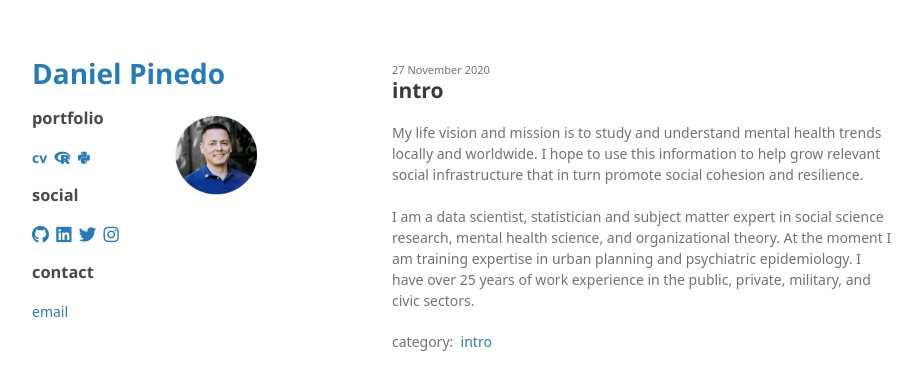
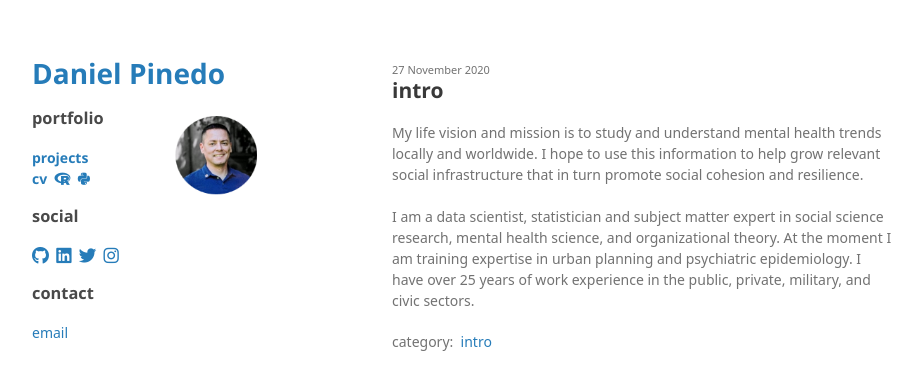
Before and after one commit to odenipinedo/odenipinedo.github.io, a Jekyll site: the page built from index.html, in a window 1280 px wide. Shown: the top 390 px of the page, without its empty margins (178-1099 px from the left). Built offline with Jekyll 4.4.1, drawn with Linux system fonts in a browser that asks for light colours; nearby versions of some CDN libraries; some web fonts are replaced; the repository's description, which GitHub fills in, is left out.

Commit message:
Update head.html

```diff
--- a/_includes/head.html
+++ b/_includes/head.html
@@ -4,6 +4,9 @@
     <h3>portfolio</h3>
     <div class="bottom">
       <div class="list-group">
+        <a href="/projects" class = "btn">
+          <b>projects</b><br>
+        </a>
         <a href="/cv" class="btn">
           <b>cv</b>&nbsp;
         </a>
```
